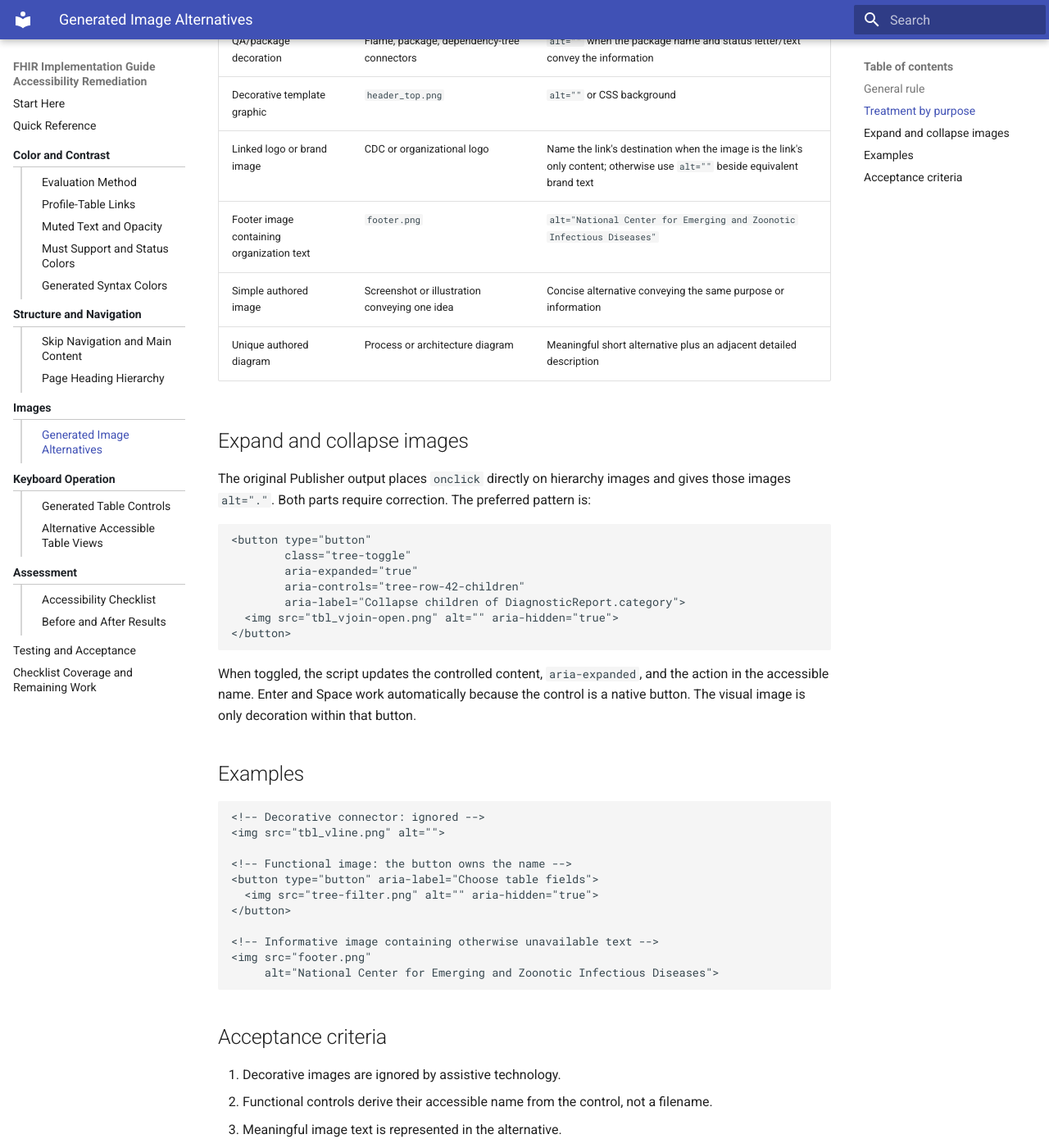
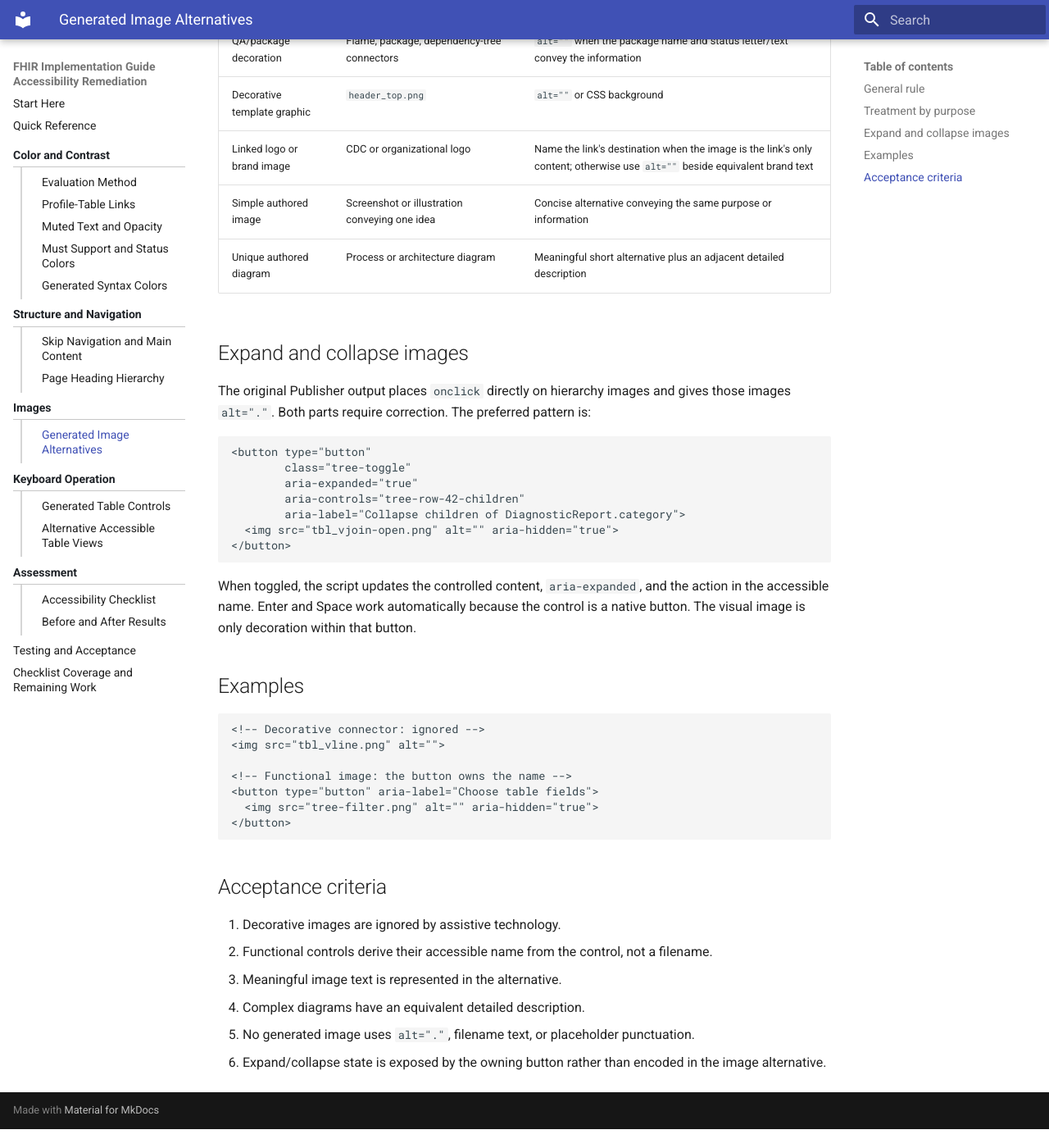
Before and after one commit to caspears/fhir-ig-accessibility-report, an MkDocs documentation site: the page built from docs/details/IMG-001-image-alternatives.md, in a window 1280 px wide and 1400 px high, scrolled down 1352 px. Shown: the whole window at 82% size. Built offline with MkDocs 1.6.1 and Material for MkDocs 9.7.7, drawn with Linux system fonts in a browser that asks for light colours; after the commit the page ends 2729 px from its top, so only the background shows below that.

Commit message:
Corrected and expanded report

````diff
--- a/docs/details/IMG-001-image-alternatives.md
+++ b/docs/details/IMG-001-image-alternatives.md
@@ -41,7 +41,6 @@ the page unnecessarily repetitive.
 | QA/package decoration | Flame, package, dependency-tree connectors | `alt=""` when the package name and status letter/text convey the information |
 | Decorative template graphic | `header_top.png` | `alt=""` or CSS background |
 | Linked logo or brand image | CDC or organizational logo | Name the link's destination when the image is the link's only content; otherwise use `alt=""` beside equivalent brand text |
-| Footer image containing organization text | `footer.png` | `alt="National Center for Emerging and Zoonotic Infectious Diseases"` |
 | Simple authored image | Screenshot or illustration conveying one idea | Concise alternative conveying the same purpose or information |
 | Unique authored diagram | Process or architecture diagram | Meaningful short alternative plus an adjacent detailed description |
 
@@ -76,10 +75,6 @@ that button.
 <button type="button" aria-label="Choose table fields">
   <img src="tree-filter.png" alt="" aria-hidden="true">
 </button>
-
-<!-- Informative image containing otherwise unavailable text -->
-<img src="footer.png"
-     alt="National Center for Emerging and Zoonotic Infectious Diseases">
 ```
 
 ## Acceptance criteria
````
